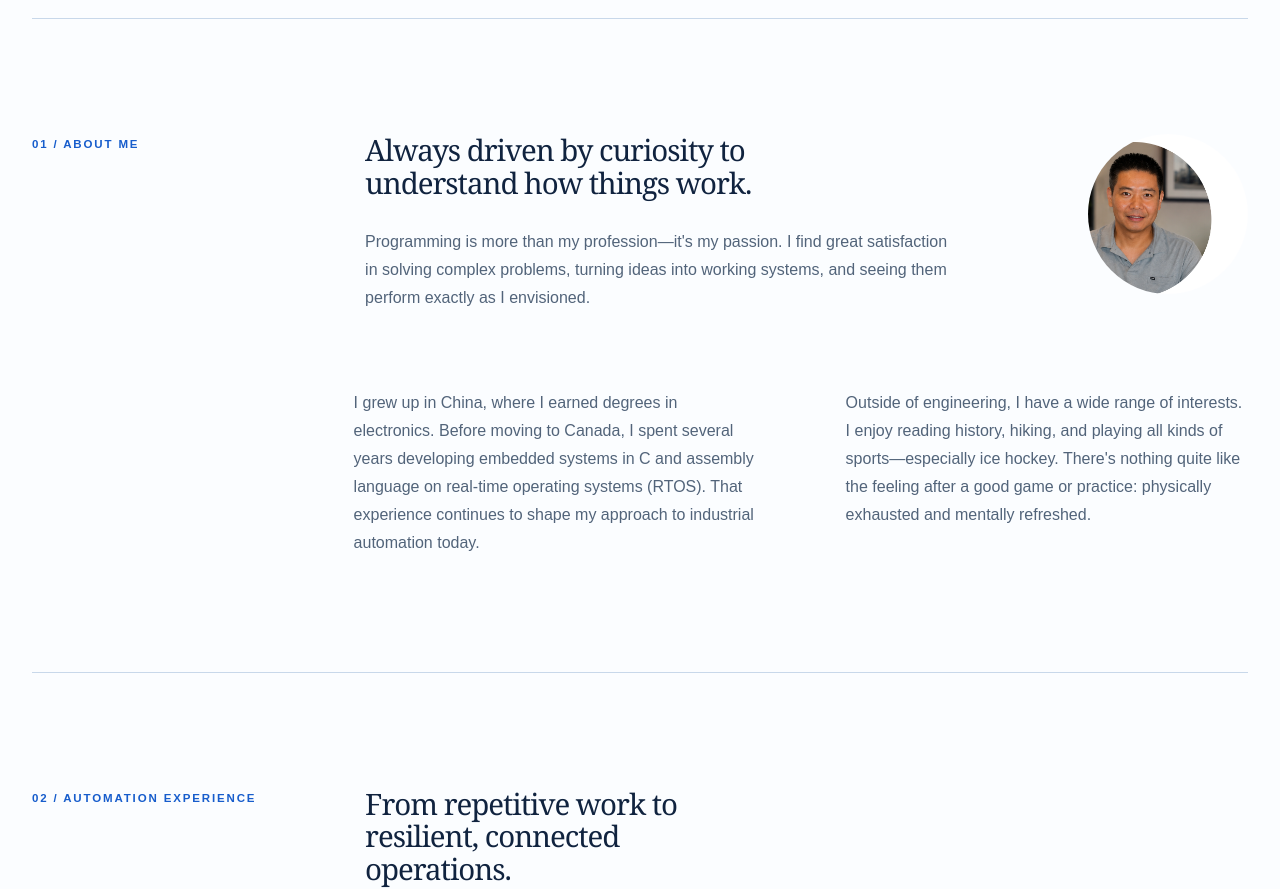
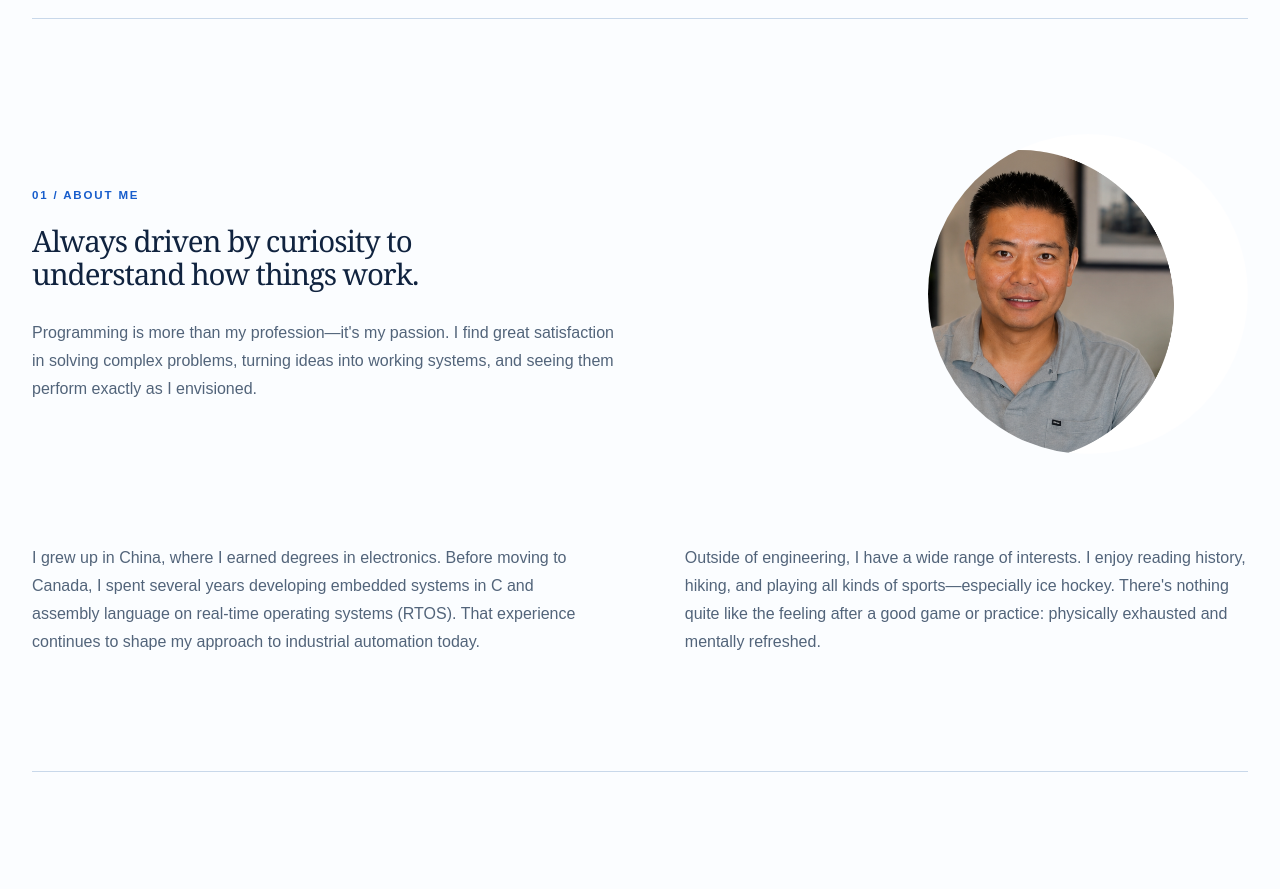
Before and after one commit to kwcontrols/KW-Portfolio, a Next.js app: page / in a window 1280 px wide. Shown: the part 780-1669 px from the top of the page. Built offline with nearby package versions, Linux system fonts and the light colour scheme.

Commit message:
Match About Me reference layout

```diff
--- a/app/globals.css
+++ b/app/globals.css
@@ -70,10 +70,13 @@ p { color: var(--ink-soft); font-size: 1rem; line-height: 1.75; }
 .section { padding: clamp(5rem, 9vw, 9rem) 0; border-top: 1px solid var(--line); }
 .section-heading { display: grid; grid-template-columns: minmax(180px, .45fr) minmax(0, 1.55fr); gap: clamp(2rem, 6vw, 6rem); margin-bottom: clamp(3rem, 6vw, 6rem); }
 .section-heading p:not(.section-index) { max-width: 66ch; margin: 1.8rem 0 0; }
-.about-intro { display: grid; grid-template-columns: minmax(0, 1fr) 160px; align-items: start; gap: clamp(2rem, 5vw, 5rem); }
-.about-portrait { width: 160px; height: 160px; overflow: hidden; border-radius: 50%; justify-self: end; }
+.about-feature { display: grid; grid-template-columns: minmax(0, 1.1fr) minmax(240px, .9fr); align-items: center; gap: clamp(3rem, 9vw, 9rem); margin-bottom: clamp(4rem, 7vw, 7rem); }
+.about-copy { max-width: 700px; }
+.about-copy > p:not(.section-index) { max-width: 66ch; margin: 1.8rem 0 0; }
+.about-portrait { width: clamp(240px, 25vw, 360px); height: clamp(240px, 25vw, 360px); overflow: hidden; border-radius: 50%; justify-self: end; }
 .about-portrait img { width: 100%; height: 100%; object-fit: cover; object-position: 38% 52%; transform: scale(1.75); }
 .two-column { display: grid; grid-template-columns: repeat(2, 1fr); gap: clamp(2rem, 7vw, 7rem); padding-left: calc(22.5% + 3rem); }
+.about-columns { padding-left: 0; }
 .two-column p { margin: 0; }
 .experience-grid, .beyond-grid { display: grid; grid-template-columns: repeat(3, 1fr); gap: 1px; background: var(--line); border: 1px solid var(--line); }
 .experience-grid article, .beyond-grid article { min-height: 260px; padding: clamp(1.5rem, 3vw, 2.8rem); background: var(--white); transition: transform 200ms ease, background 200ms ease; }
@@ -125,7 +128,7 @@ footer a { text-decoration: none; }
   .experience-grid article, .beyond-grid article { min-height: 220px; }
   .timeline > div { grid-template-columns: 1fr; gap: .3rem; }
   .project-visual { min-height: 260px; }
-  .about-intro { grid-template-columns: 1fr; }
+  .about-feature { grid-template-columns: 1fr; align-items: start; }
   .about-portrait { justify-self: start; }
   footer { flex-direction: column; }
 }
--- a/app/page.tsx
+++ b/app/page.tsx
@@ -80,10 +80,9 @@ export default function Home() {
         </section>
 
         <section className="section" id="about">
-          <div className="section-heading">
+          <div className="about-feature">
+            <div className="about-copy">
               <p className="section-index">01 / About me</p>
-            <div className="about-intro">
-              <div>
               <h2>Always driven by curiosity to understand how things work.</h2>
               <p>
                 Programming is more than my profession—it&apos;s my passion. I find great
@@ -95,8 +94,7 @@ export default function Home() {
               <img src="/kui-wu-headshot.png" alt="Portrait of Kui Wu" />
             </div>
           </div>
-          </div>
-          <div className="two-column">
+          <div className="two-column about-columns">
             <p>
               I grew up in China, where I earned degrees in electronics. Before moving
               to Canada, I spent several years developing embedded systems in C and
```
Lines whose indentation alone changed are shown as unchanged.
